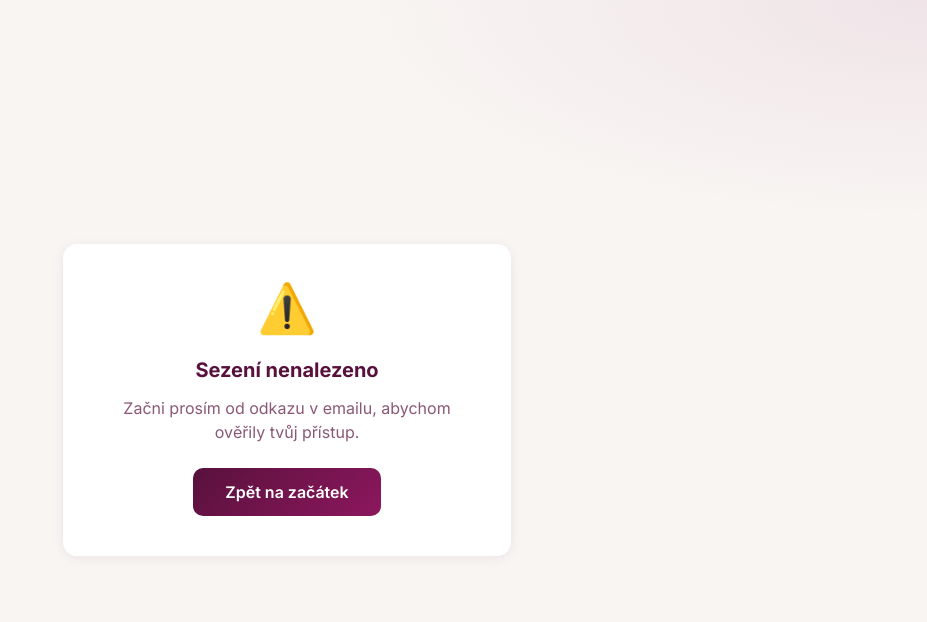
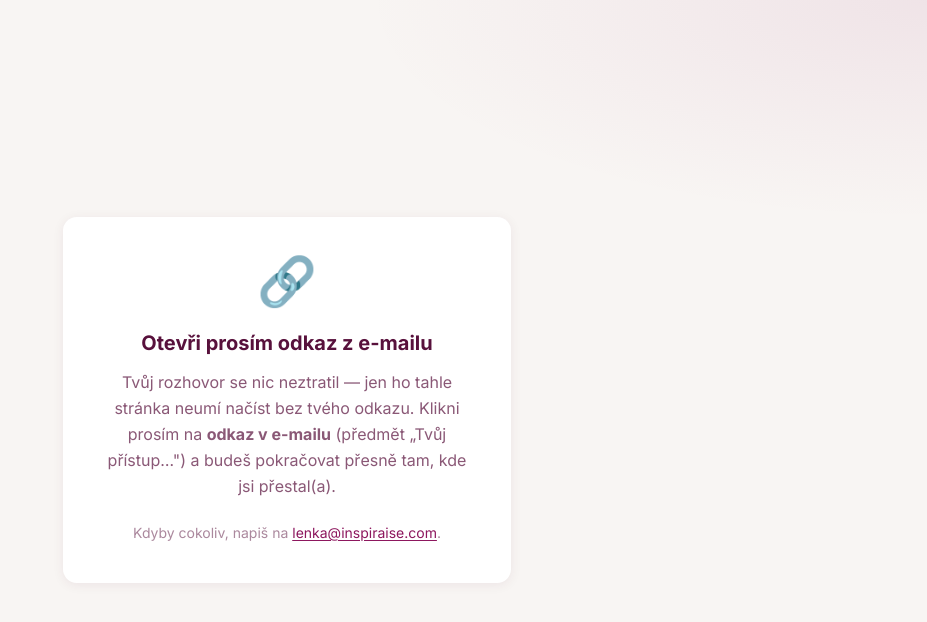
Before and after one commit to LePECH80/hodnotove-zrcadlo, a Next.js app: page /chat in a window 1280 px wide. Shown: the top 622 px of the page, without its empty margins (353-1280 px from the left). Built offline with nearby package versions, Linux system fonts and the light colour scheme.

Commit message:
spuštění po refreshi

```diff
--- a/src/app/chat/page.tsx
+++ b/src/app/chat/page.tsx
@@ -39,9 +39,9 @@ export default function ChatPage() {
   // Uložené myšlenky
   const [savedThoughts, setSavedThoughts] = useState<SavedThought[]>([])
 
-  // Načti uložené myšlenky ze sessionStorage
+  // Načti uložené myšlenky
   useEffect(() => {
-    const saved = sessionStorage.getItem('savedThoughts')
+    const saved = localStorage.getItem('savedThoughts') ?? sessionStorage.getItem('savedThoughts')
     if (saved) {
       try { setSavedThoughts(JSON.parse(saved)) } catch { /* ignore */ }
     }
@@ -54,27 +54,52 @@ export default function ChatPage() {
     }
   }, [loading, complete, messages.length])
 
-  // Načti sezení
+  // Načti sezení — robustně. Přežije obnovení stránky i zavření prohlížeče.
   useEffect(() => {
-    const id = sessionStorage.getItem('sessionId')
-    if (!id) {
+    const loadSession = (id: string) => {
+      setSessionId(id)
+      fetch(`/api/load-session?sessionId=${id}`)
+        .then(r => r.json())
+        .then(data => {
+          if (data.messages?.length > 0) {
+            setMessages(data.messages)
+            setPhase(data.currentPhase ?? 1)
+            if (data.complete) setComplete(true)
+          } else {
+            sendMessage('', id, [])
+          }
+        })
+        .catch(() => { sendMessage('', id, []) })
+    }
+
+    // 1) Máme uložené sezení (localStorage přežije i zavření prohlížeče)
+    const storedId = localStorage.getItem('sessionId')
+    if (storedId) {
+      loadSession(storedId)
+      return
+    }
+
+    // 2) Sezení chybí, ale máme token → obnovíme přístup a navážeme
+    const token = localStorage.getItem('token')
+    if (!token) {
       setInitError(true)
       return
     }
-    setSessionId(id)
-
-    fetch(`/api/load-session?sessionId=${id}`)
+    fetch('/api/verify-token', {
+      method: 'POST',
+      headers: { 'Content-Type': 'application/json' },
+      body: JSON.stringify({ token }),
+    })
       .then(r => r.json())
       .then(data => {
-        if (data.messages?.length > 0) {
-          setMessages(data.messages)
-          setPhase(data.currentPhase ?? 1)
-          if (data.complete) setComplete(true)
+        if (data.valid && data.sessionId) {
+          localStorage.setItem('sessionId', data.sessionId)
+          loadSession(data.sessionId)
         } else {
-          sendMessage('', id, [])
+          setInitError(true)
         }
       })
-      .catch(() => { sendMessage('', id, []) })
+      .catch(() => setInitError(true))
   }, []) // eslint-disable-line react-hooks/exhaustive-deps
 
   // Scroll na konec
@@ -174,7 +199,7 @@ export default function ChatPage() {
       ? savedThoughts.filter(t => t.messageIndex !== index)
       : [...savedThoughts, { messageIndex: index, content: msg.content, role: msg.role }]
     setSavedThoughts(updated)
-    sessionStorage.setItem('savedThoughts', JSON.stringify(updated))
+    localStorage.setItem('savedThoughts', JSON.stringify(updated))
   }
 
   const isSaved = (index: number) => savedThoughts.some(t => t.messageIndex === index)
@@ -183,14 +208,16 @@ export default function ChatPage() {
     return (
       <div className="flex flex-col items-center justify-center min-h-screen px-6">
         <div className="card max-w-md w-full p-10 text-center">
-          <div className="text-5xl mb-6">⚠️</div>
-          <h1 className="text-xl font-bold text-primary mb-3">Sezení nenalezeno</h1>
-          <p className="text-primary/70 mb-6">
-            Začni prosím od odkazu v emailu, abychom ověřily tvůj přístup.
+          <div className="text-5xl mb-6">🔗</div>
+          <h1 className="text-xl font-bold text-primary mb-3">Otevři prosím odkaz z e-mailu</h1>
+          <p className="text-primary/70 mb-6 leading-relaxed">
+            Tvůj rozhovor se nic neztratil — jen ho tahle stránka neumí načíst bez tvého odkazu.
+            Klikni prosím na <strong>odkaz v e-mailu</strong> (předmět „Tvůj přístup…") a budeš pokračovat přesně tam, kde jsi přestal(a).
           </p>
-          <button onClick={() => router.push('/start')} className="btn-primary">
-            Zpět na začátek
-          </button>
+          <p className="text-primary/50 text-sm">
+            Kdyby cokoliv, napiš na{' '}
+            <a href="mailto:lenka@inspiraise.com" className="text-secondary underline underline-offset-2">lenka@inspiraise.com</a>.
+          </p>
         </div>
       </div>
     )
--- a/src/app/report/page.tsx
+++ b/src/app/report/page.tsx
@@ -148,14 +148,14 @@ function ReportPageContent() {
 
   useEffect(() => {
     // Načti uložené myšlenky
-    const saved = sessionStorage.getItem('savedThoughts')
+    const saved = localStorage.getItem('savedThoughts') ?? sessionStorage.getItem('savedThoughts')
     if (saved) {
       try { setAhaThoughts(JSON.parse(saved)) } catch { /* ignore */ }
     }
 
-    // sessionId z URL parametru (z emailu) nebo ze sessionStorage
+    // sessionId z URL parametru (z emailu) nebo z úložiště
     const urlSessionId = searchParams.get('session')
-    const sessionId = urlSessionId || sessionStorage.getItem('sessionId')
+    const sessionId = urlSessionId || localStorage.getItem('sessionId') || sessionStorage.getItem('sessionId')
     if (!sessionId) {
       setError(true)
       setLoading(false)
--- a/src/app/start/page.tsx
+++ b/src/app/start/page.tsx
@@ -74,8 +74,8 @@ function StartContent() {
 
   const handleResume = () => {
     if (!sessionId || !token) return
-    sessionStorage.setItem('sessionId', sessionId)
-    sessionStorage.setItem('token', token)
+    localStorage.setItem('sessionId', sessionId)
+    localStorage.setItem('token', token)
     router.push('/chat')
   }
 
@@ -93,8 +93,8 @@ function StartContent() {
       // non-blocking — pokračujeme i bez uložení
     }
 
-    sessionStorage.setItem('sessionId', sessionId)
-    sessionStorage.setItem('token', token)
+    localStorage.setItem('sessionId', sessionId)
+    localStorage.setItem('token', token)
     router.push('/chat')
   }
 
```
